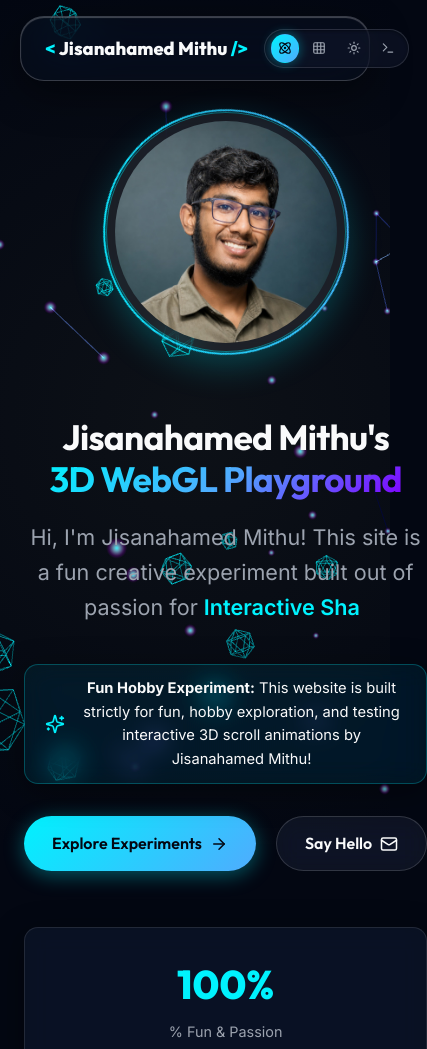
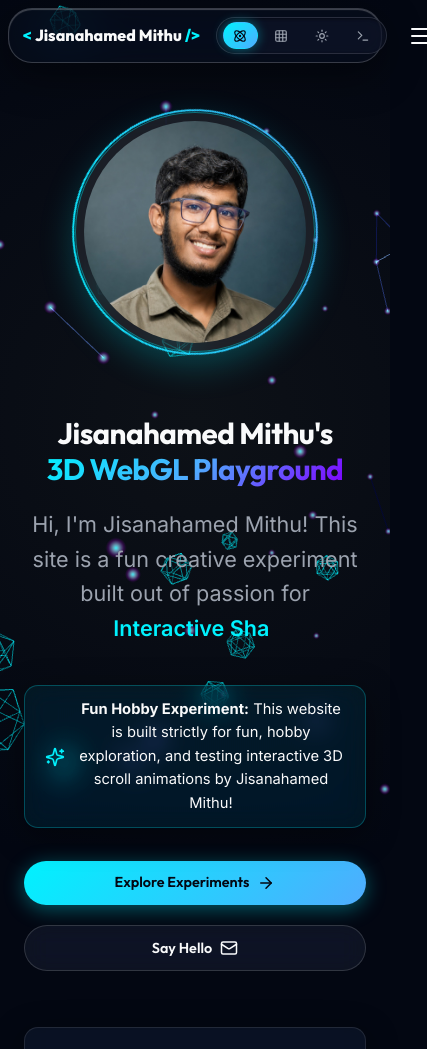
Before and after one commit to jisanahamed08/Alpha-45, a website built with Vite: page index.html in a window 390 px wide. Shown: the top 1049 px of the page, 427 px wide, since content can reach past the window. Built offline with nearby package versions, Linux system fonts and the light colour scheme; animation ran at ten frames a second.

Commit message:
Update live site with high sound and 60fps speed

```diff
--- a/src/main.js
+++ b/src/main.js
@@ -36,12 +36,29 @@
   Terminal
 } from 'lucide';
 
-// 1. Theme-Aware Futuristic Sound Synthesizer via Web Audio API
-function playCyberSound(frequency = 440, type = 'sine', duration = 0.08) {
+// Global AudioContext Singleton for Mobile & Desktop
+let globalAudioCtx = null;
+function getAudioContext() {
+  if (!globalAudioCtx) {
+    const AudioCtx = window.AudioContext || window.webkitAudioContext;
+    if (AudioCtx) globalAudioCtx = new AudioCtx();
+  }
+  if (globalAudioCtx && globalAudioCtx.state === 'suspended') {
+    globalAudioCtx.resume();
+  }
+  return globalAudioCtx;
+}
+
+// Unlock Mobile Audio on first user touch/tap
+window.addEventListener('touchstart', () => getAudioContext(), { once: true, passive: true });
+window.addEventListener('click', () => getAudioContext(), { once: true, passive: true });
+
+// 1. Theme-Aware Futuristic Sound Synthesizer via Web Audio API (Boosted for Mobile)
+function playCyberSound(frequency = 440, type = 'sine', duration = 0.09) {
   try {
-    const AudioCtx = window.AudioContext || window.webkitAudioContext;
-    if (!AudioCtx) return;
-    const ctx = new AudioCtx();
+    const ctx = getAudioContext();
+    if (!ctx) return;
+
     const osc = ctx.createOscillator();
     const gain = ctx.createGain();
 
@@ -49,7 +66,8 @@
     osc.frequency.setValueAtTime(frequency, ctx.currentTime);
     osc.frequency.exponentialRampToValueAtTime(frequency * 1.6, ctx.currentTime + duration);
 
-    gain.gain.setValueAtTime(0.04, ctx.currentTime);
+    // Boosted volume gain (0.28 = 28% volume, loud & clear on phone speakers!)
+    gain.gain.setValueAtTime(0.28, ctx.currentTime);
     gain.gain.exponentialRampToValueAtTime(0.001, ctx.currentTime + duration);
 
     osc.connect(gain);
@@ -58,7 +76,7 @@
     osc.start();
     osc.stop(ctx.currentTime + duration);
   } catch (err) {
-    // Ignore audio context autoplay restriction errors
+    // Suppress audio context restriction warnings
   }
 }
 
--- a/src/style.css
+++ b/src/style.css
@@ -1396,6 +1396,46 @@
   }
 }
 
+@media (max-width: 600px) {
+  .navbar {
+    top: 0.5rem;
+    padding: 0.5rem 0.85rem;
+    width: calc(100% - 1rem);
+  }
+
+  .nav-logo {
+    font-size: 1rem;
+  }
+
+  .theme-btn {
+    padding: 0.35rem 0.6rem;
+    font-size: 0.75rem;
+  }
+
+  .theme-btn-text {
+    display: none;
+  }
+
+  .hero-headline {
+    font-size: 1.85rem;
+  }
+
+  .btn {
+    padding: 0.65rem 1.2rem;
+    font-size: 0.9rem;
+  }
+
+  .hero-ctas {
+    flex-direction: column;
+    width: 100%;
+  }
+
+  .hero-ctas .btn {
+    width: 100%;
+  }
+}
+
+
 /* ----------------------------------------------------
    THEME-SPECIFIC DYNAMIC CSS VARIABLE OVERRIDES (PROFESSIONAL PALETTES)
 ---------------------------------------------------- */
--- a/src/three/background.js
+++ b/src/three/background.js
@@ -58,8 +58,9 @@
     antialias: true,
     powerPreference: 'high-performance'
   });
+  const maxPixelRatio = window.innerWidth < 768 ? 1.25 : 1.5;
   renderer.setSize(window.innerWidth, window.innerHeight);
-  renderer.setPixelRatio(Math.min(window.devicePixelRatio, 2.0));
+  renderer.setPixelRatio(Math.min(window.devicePixelRatio, maxPixelRatio));
 
   // 2. Instantiate Sub-scenes
   quantumSubScene = createQuantumMesh(scene);
```
Also changed, not shown: dist/assets/index-CqIBLy9t.js (deleted), dist/assets/index-DCC65uCf.css (deleted), dist/index.html, 1 other file.
